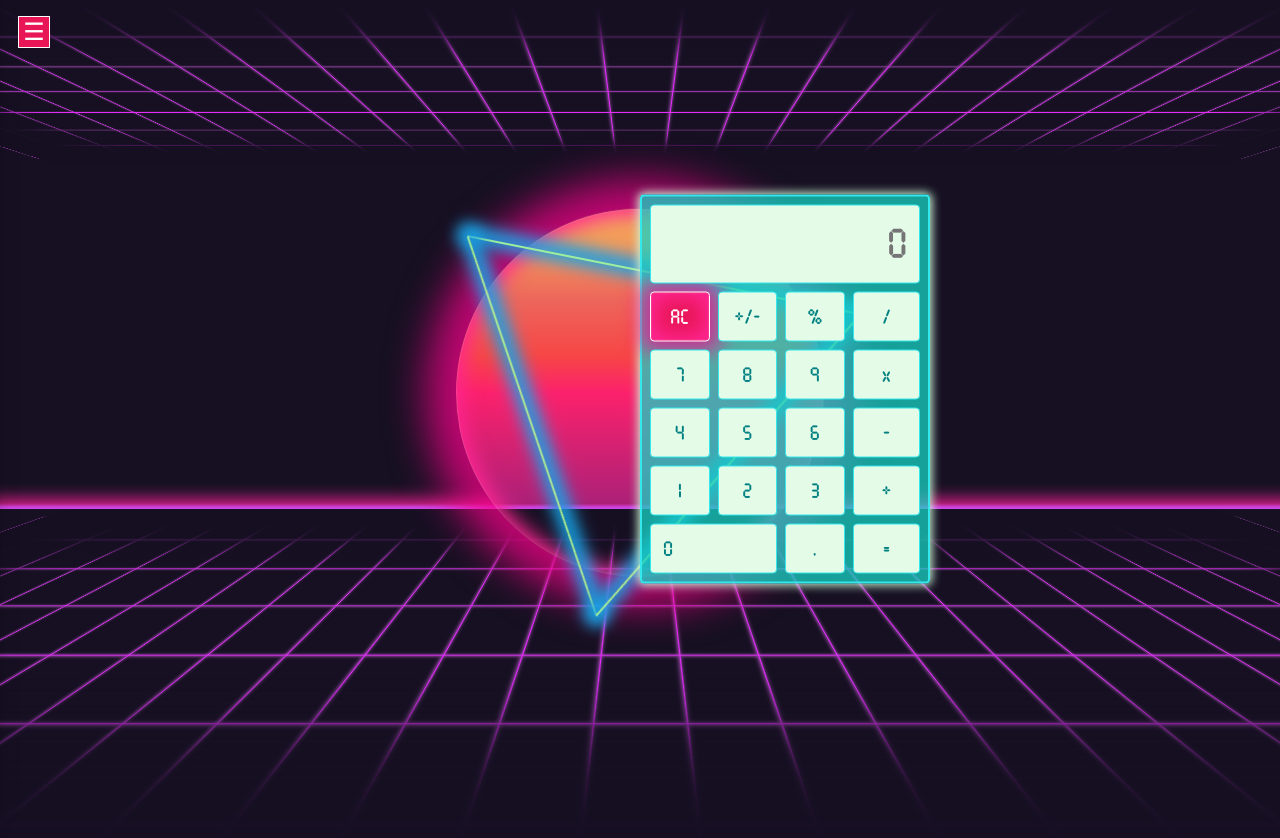
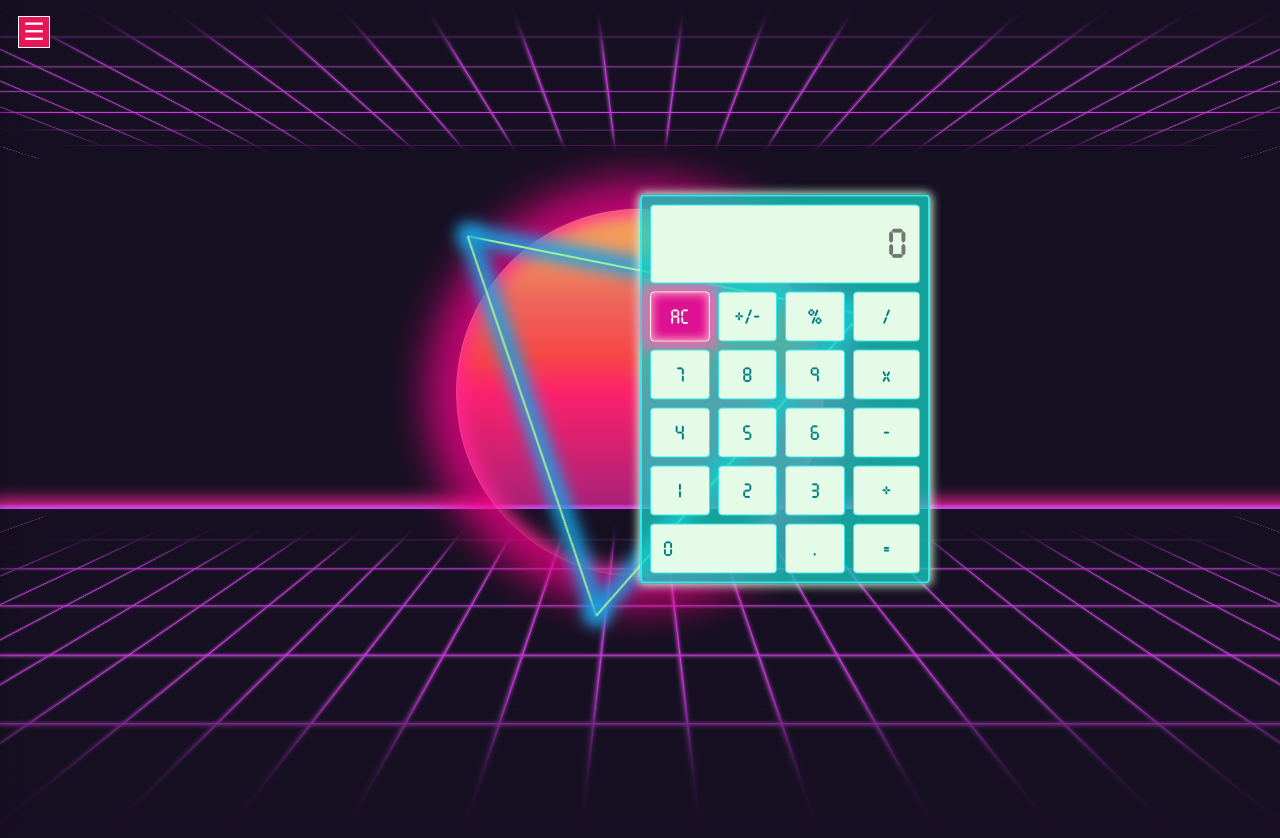
Before and after one commit to JacobGiordano/calculator, a plain HTML site: page index.html in a window 1280 px wide. In both pictures the pointer is over the button "AC". Shown: the top 838 px of the page. Drawn offline with Linux system fonts and the light colour scheme.

Commit message:
Update calc btn hover state

```diff
--- a/css/style.css
+++ b/css/style.css
@@ -126,6 +126,7 @@ button, input {
   display: block;
   position: relative;
   background: #E81656;
+  /* background: #d62d98; */
   width: 2rem;
   height: 2rem;
   border: 1px solid #fff;
@@ -377,11 +378,10 @@ button, input {
 }
 
 .calc-btn:hover {
-  background: #E81656;
-  color: #fff;
-  border: 1px solid #fff;
-  outline: none;
-  box-shadow: 0 0 20px 10px rgba(250, 3, 140, .75), inset 0 0 0px 1px rgba(255, 255, 255, .1), inset 0 0 20px 6px #ff2694;
+  color: #e4fbe8;
+  background: #de1193;
+  box-shadow: 0 0 16px 8px rgb(243 101 175), inset 0 0 0px 1px rgba(255, 255, 255, .1), inset 0 0 8px 2px #fd98bb;
+  border: 1px solid #e5fbe8;
 }
 
 .calc-num-btn[data-value="0"] {
```
